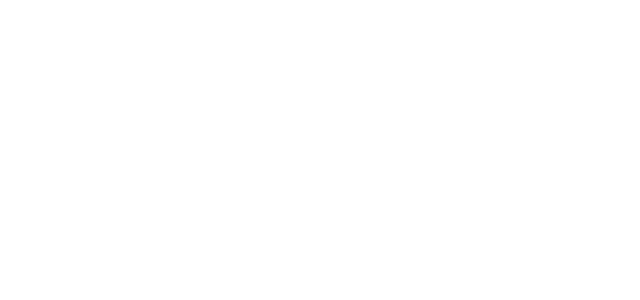
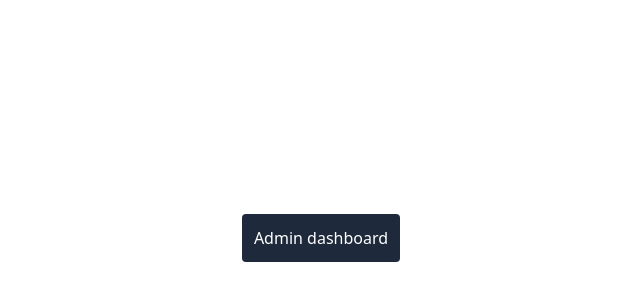
Before and after one commit to abittydeveloper/abittyretails, a Next.js app: page / in a window 1280 px wide. Shown: the part 162-462 px from the top of the page, without its empty margins (319-959 px from the left). Built offline with nearby package versions, Linux system fonts and the light colour scheme.

Commit message:
home page setup

```diff
--- a/src/app/AdminComponents/Navabar.jsx
+++ b/src/app/AdminComponents/Navabar.jsx
@@ -18,14 +18,15 @@ const Navabar = ({toggle ,funtoggle,mfuntoggle,mtoggle}) => {
       <div className="flex justify-center items-center">
       <HiMiniBars3 className='mr-2 md:block hidden' style={{ fontSize: "25px" }} onClick={()=>funtoggle(!toggle)}/>
       <HiMiniBars3 className='mr-2 md:hidden' style={{ fontSize: "25px" }} onClick={changevalue}/>
-        <Image src='https://i.postimg.cc/XYDxVftd/Whats-App-Image-2023-11-25-at-8-30-15-PM.jpg' alt="image" style={{ width: "100px" }} />
+      Abitty Retails
+        {/* <Image src='https://i.postimg.cc/XYDxVftd/Whats-App-Image-2023-11-25-at-8-30-15-PM.jpg' alt="image"  width= "100" /> */}
       </div>
       <div className='md:block hidden'>
         <input type="text" placeholder='search' className="border border-gray-300  rounded-lg focus:outline-slate-400 " autoComplete='off' style={{ width: "500px", padding: "6px" }} />
       </div>
       <div className="flex items-center justify-center gap-4">
         <PiBell style={{ fontSize: "20px" }} />
-        <Image src="https://upload.wikimedia.org/wikipedia/commons/thumb/5/59/User-avatar.svg/2048px-User-avatar.svg.png" alt="image" style={{ width: "30px", height: "30px", borderRadius: "50%" }} className="border-cyan-950" />
+        {/* <Image src="https://upload.wikimedia.org/wikipedia/commons/thumb/5/59/User-avatar.svg/2048px-User-avatar.svg.png" alt="image" style={{ width: "30px", height: "30px", borderRadius: "50%" }} className="border-cyan-950" /> */}
         <p className='md:block hidden'>Abinesh J</p>
         <PiCaretUpDown style={{ fontSize: "20px" }} />
       </div>
--- a/src/app/layout.js
+++ b/src/app/layout.js
@@ -4,7 +4,7 @@ import './globals.css'
 const inter = Inter({ subsets: ['latin'] })
 
 export const metadata = {
-  title: 'shoptail app ',
+  title: ' Abitty Retails ',
   description: 'Generated by create next app',
 }
 
--- a/src/app/page.js
+++ b/src/app/page.js
@@ -1,9 +1,10 @@
+import Link from "next/link";
 
 
 export default function Home() {
   return (
-    <main>
-
+    <main className=" w-screen h-screen flex justify-center items-center">
+      <Link href="/admin/dashboard" className="p-3 bg-slate-800 rounded text-white">Admin dashboard</Link>
     </main>
   )
 }
```
